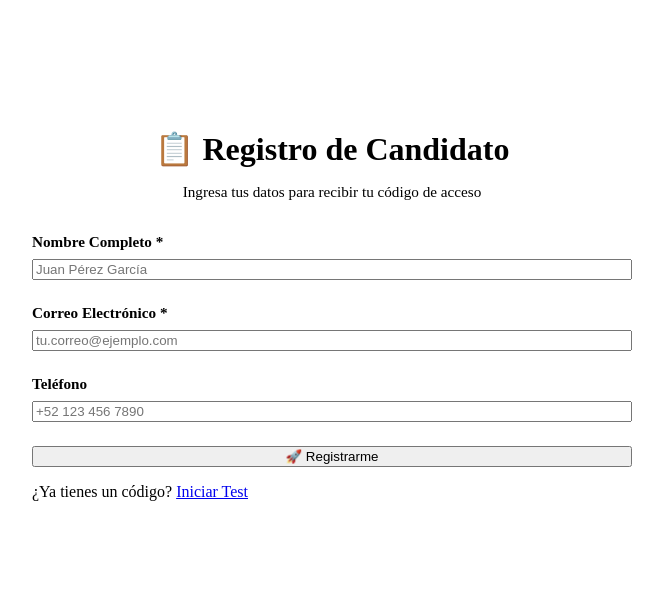
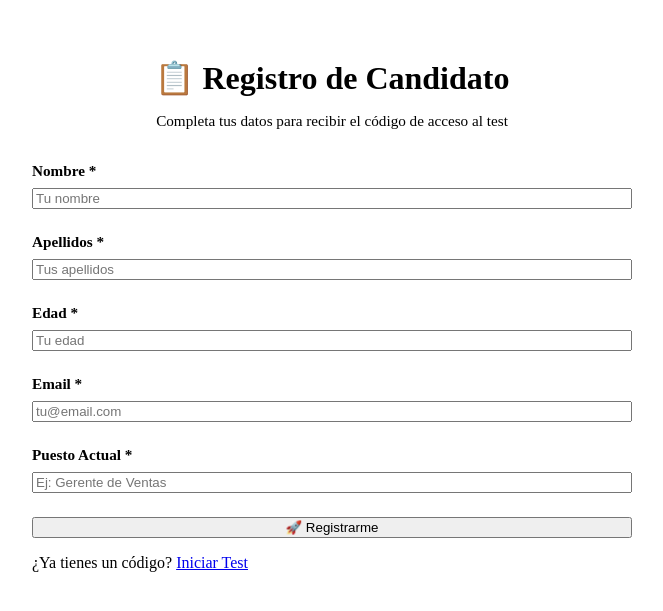
Before and after one commit to ReyMon63/testGP, a React (Vite) app in the folder client/: page /register in a window 1280 px wide. Shown: the part 127-738 px from the top of the page, without its empty margins (308-971 px from the left). Built offline with nearby package versions, Linux system fonts and the light colour scheme; no server answers; the HTML template or start-up script is replaced by a standard one.

Commit message:
Refactor Register component to use formData state

```diff
--- a/client/src/pages/Register.jsx
+++ b/client/src/pages/Register.jsx
@@ -3,12 +3,24 @@ import { useNavigate } from 'react-router-dom';
 import '../styles/Register.css';
 
 function Register() {
-  const [nombre, setNombre] = useState('');
-  const [email, setEmail] = useState('');
-  const [telefono, setTelefono] = useState('');
+  const [formData, setFormData] = useState({
+    nombre: '',
+    apellidos: '',
+    edad: '',
+    email: '',
+    puesto: ''
+  });
   const [loading, setLoading] = useState(false);
   const [message, setMessage] = useState('');
   const navigate = useNavigate();
+
+  const handleChange = (e) => {
+    const { name, value } = e.target;
+    setFormData(prev => ({
+      ...prev,
+      [name]: value
+    }));
+  };
 
   const handleSubmit = async (e) => {
     e.preventDefault();
@@ -19,11 +31,7 @@ function Register() {
       const response = await fetch('/api/candidates/register', {
         method: 'POST',
         headers: { 'Content-Type': 'application/json' },
-        body: JSON.stringify({
-          name: nombre,
-          email: email,
-          phone: telefono
-        })
+        body: JSON.stringify(formData)
       });
 
       const data = await response.json();
@@ -49,44 +57,78 @@ function Register() {
       <div className="register-card">
         <div className="register-header">
           <h1>📋 Registro de Candidato</h1>
-          <p>Ingresa tus datos para recibir tu código de acceso</p>
+          <p>Completa tus datos para recibir el código de acceso al test</p>
         </div>
 
         <form onSubmit={handleSubmit} className="register-form">
           <div className="form-group">
-            <label htmlFor="nombre">Nombre Completo *</label>
+            <label htmlFor="nombre">Nombre *</label>
             <input
               type="text"
               id="nombre"
-              value={nombre}
-              onChange={(e) => setNombre(e.target.value)}
-              placeholder="Juan Pérez García"
+              name="nombre"
+              value={formData.nombre}
+              onChange={handleChange}
+              placeholder="Tu nombre"
               required
               disabled={loading}
             />
           </div>
 
           <div className="form-group">
-            <label htmlFor="email">Correo Electrónico *</label>
+            <label htmlFor="apellidos">Apellidos *</label>
             <input
-              type="email"
-              id="email"
-              value={email}
-              onChange={(e) => setEmail(e.target.value)}
-              placeholder="tu.correo@ejemplo.com"
+              type="text"
+              id="apellidos"
+              name="apellidos"
+              value={formData.apellidos}
+              onChange={handleChange}
+              placeholder="Tus apellidos"
               required
               disabled={loading}
             />
           </div>
 
           <div className="form-group">
-            <label htmlFor="telefono">Teléfono</label>
+            <label htmlFor="edad">Edad *</label>
             <input
-              type="tel"
-              id="telefono"
-              value={telefono}
-              onChange={(e) => setTelefono(e.target.value)}
-              placeholder="+52 123 456 7890"
+              type="number"
+              id="edad"
+              name="edad"
+              value={formData.edad}
+              onChange={handleChange}
+              placeholder="Tu edad"
+              min="18"
+              max="100"
+              required
+              disabled={loading}
+            />
+          </div>
+
+          <div className="form-group">
+            <label htmlFor="email">Email *</label>
+            <input
+              type="email"
+              id="email"
+              name="email"
+              value={formData.email}
+              onChange={handleChange}
+              placeholder="tu@email.com"
+              required
+              disabled={loading}
+            />
+          </div>
+
+          <div className="form-group">
+            <label htmlFor="puesto">Puesto Actual *</label>
+            <input
+              type="text"
+              id="puesto"
+              name="puesto"
+              value={formData.puesto}
+              onChange={handleChange}
+              placeholder="Ej: Gerente de Ventas"
+              required
               disabled={loading}
             />
           </div>
```
